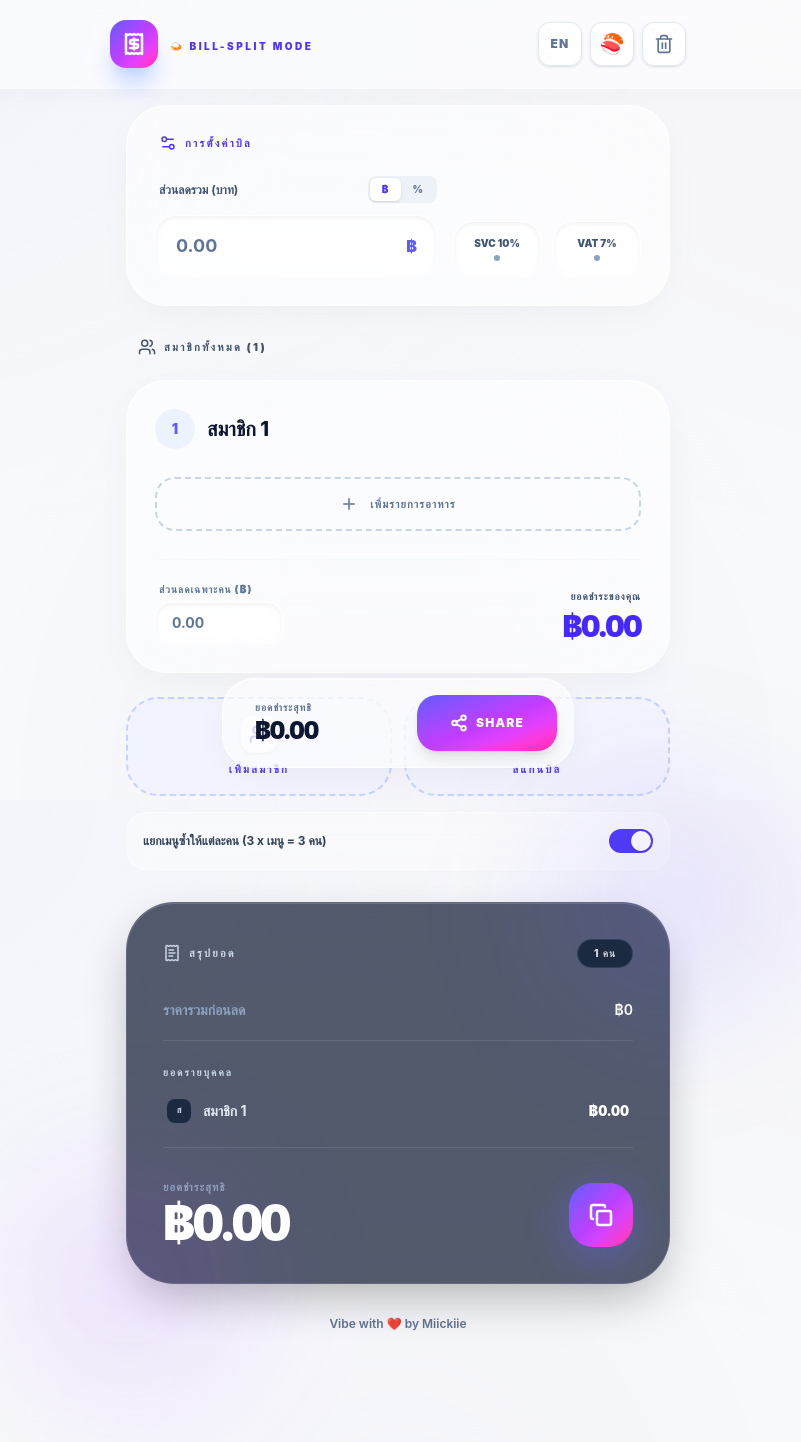
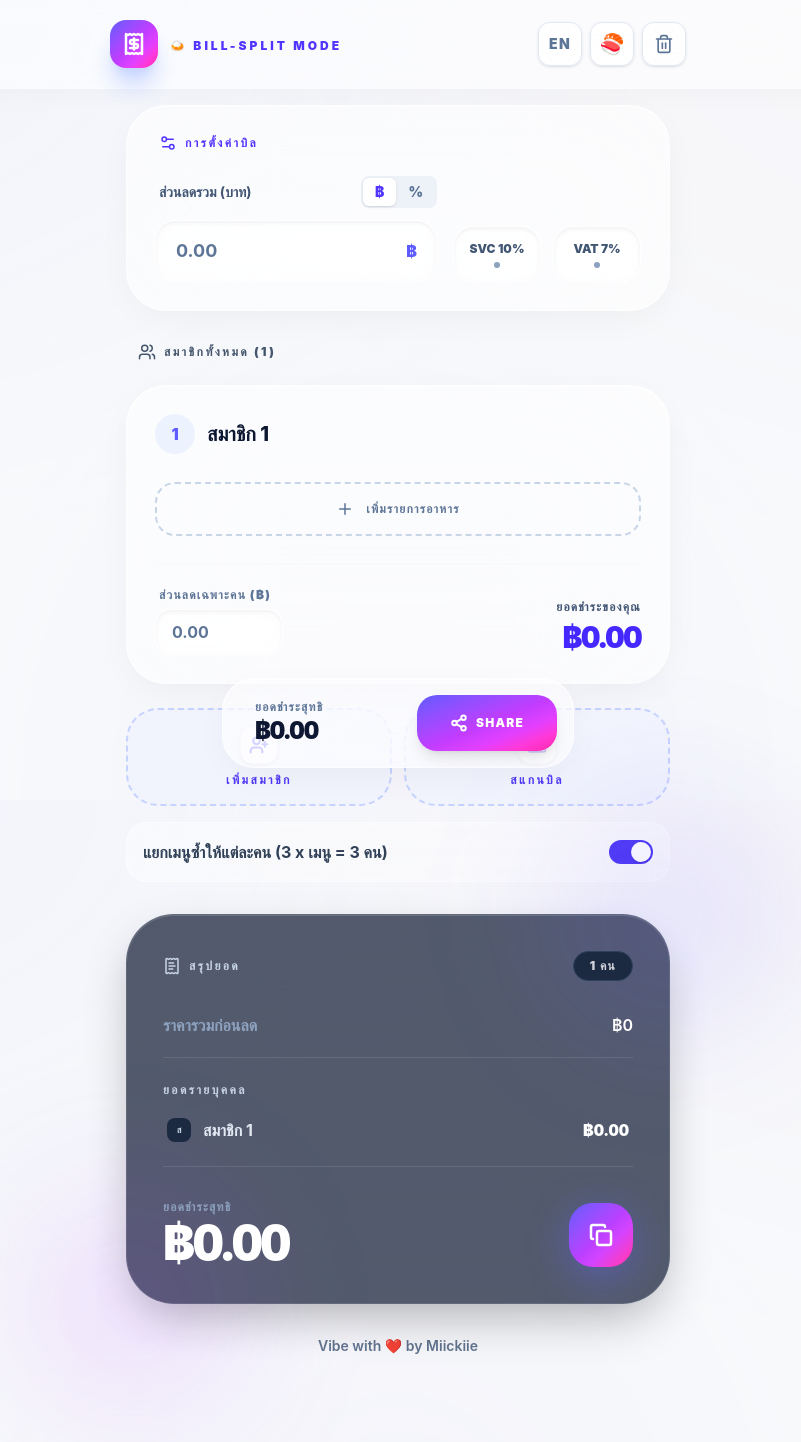
Before and after one commit to miickiie/mickey-bill-splitter, a React (Vite) app: page / in a window 1280 px wide. Shown: the top 1442 px of the page, without its empty margins (242-1043 px from the left). Built offline with nearby package versions, Linux system fonts and the light colour scheme.

Commit message:
style: improve typography and font sizing
Update font sizes for headers and language toggle buttons to improve readability across the UI.

```diff
--- a/src/App.tsx
+++ b/src/App.tsx
@@ -334,7 +334,7 @@ export default function App() {
               <Receipt size={24} strokeWidth={2.5} />
             </button>
             <div>
-              <p className="text-[10px] uppercase tracking-[0.25em] text-indigo-600 font-black mt-1">
+              <p className="text-xs uppercase tracking-[0.25em] text-indigo-600 font-black mt-1">
                 {settings.isSushiroMode ? `🍣 ${t('sushiroMode')}` : `🍛 ${t('smartSplitter')}`}
               </p>
             </div>
@@ -342,7 +342,7 @@ export default function App() {
           <div className="flex items-center gap-2">
             <button
               onClick={() => i18n.changeLanguage(i18n.language === 'th' ? 'en' : 'th')}
-              className="w-11 h-11 flex items-center justify-center shrink-0 rounded-xl border border-slate-200 bg-white/80 text-slate-500 hover:text-indigo-600 hover:bg-indigo-50 transition-colors text-xs font-black uppercase tracking-widest shadow-sm"
+              className="w-11 h-11 flex items-center justify-center shrink-0 rounded-xl border border-slate-200 bg-white/80 text-slate-500 hover:text-indigo-600 hover:bg-indigo-50 transition-colors text-sm font-black uppercase tracking-widest shadow-sm"
               title="Change Language"
             >
               {i18n.language === 'th' ? 'EN' : 'TH'}
@@ -393,18 +393,18 @@ export default function App() {
               </div>
               <div className="space-y-2">
                 <h3 className="font-black text-xl text-slate-900">{t('clearConfirmTitle')}</h3>
-                <p className="text-sm font-medium text-slate-500">{t('clearConfirmDesc')}</p>
+                <p className="text-base font-medium text-slate-500">{t('clearConfirmDesc')}</p>
               </div>
               <div className="grid grid-cols-2 gap-3">
                 <button
                   onClick={() => setShowResetConfirm(false)}
-                  className="py-4 bg-slate-100 text-slate-600 rounded-2xl font-bold text-sm transition-all"
+                  className="py-4 bg-slate-100 text-slate-600 rounded-2xl font-bold text-base transition-all"
                 >
                   {t('cancel')}
                 </button>
                 <button
                   onClick={resetAll}
-                  className="py-4 bg-rose-500 text-white rounded-2xl font-bold text-sm shadow-lg shadow-rose-200 transition-all hover:bg-rose-600"
+                  className="py-4 bg-rose-500 text-white rounded-2xl font-bold text-base shadow-lg shadow-rose-200 transition-all hover:bg-rose-600"
                 >
                   {t('clear')}
                 </button>
@@ -419,21 +419,21 @@ export default function App() {
         <section className="glass-card rounded-[2.5rem] p-7 space-y-6">
           <div className="flex items-center gap-2 text-indigo-600 px-1">
             <Settings2 size={18} />
-            <h2 className="text-[11px] font-black uppercase tracking-[0.2em]">{t('globalSettings')}</h2>
+            <h2 className="text-xs font-black uppercase tracking-[0.2em]">{t('globalSettings')}</h2>
           </div>
 
           <div className="flex flex-col sm:flex-row items-stretch sm:items-end gap-4">
             <div className="flex-[1.5] min-w-0 space-y-3">
               <div className="flex items-center justify-between ml-1">
-                <label className="text-xs font-bold text-slate-600">{t('sharedDiscount')}</label>
+                <label className="text-sm font-bold text-slate-600">{t('sharedDiscount')}</label>
                 <div className="flex bg-slate-200/50 p-0.5 rounded-lg shrink-0">
                   <button
                     onClick={() => setSettings({ ...settings, sharedDiscountType: 'amount' })}
-                    className={`px-3 py-1 rounded-md text-[10px] font-black transition-all ${settings.sharedDiscountType === 'amount' || !settings.sharedDiscountType ? 'bg-white text-indigo-600 shadow-sm' : 'text-slate-500 hover:text-slate-700'}`}
+                    className={`px-3 py-1 rounded-md text-sm font-black transition-all ${settings.sharedDiscountType === 'amount' || !settings.sharedDiscountType ? 'bg-white text-indigo-600 shadow-sm' : 'text-slate-500 hover:text-slate-700'}`}
                   >฿</button>
                   <button
                     onClick={() => setSettings({ ...settings, sharedDiscountType: 'percentage' })}
-                    className={`px-3 py-1 rounded-md text-[10px] font-black transition-all ${settings.sharedDiscountType === 'percentage' ? 'bg-white text-indigo-600 shadow-sm' : 'text-slate-500 hover:text-slate-700'}`}
+                    className={`px-3 py-1 rounded-md text-sm font-black transition-all ${settings.sharedDiscountType === 'percentage' ? 'bg-white text-indigo-600 shadow-sm' : 'text-slate-500 hover:text-slate-700'}`}
                   >%</button>
                 </div>
               </div>
@@ -461,7 +461,7 @@ export default function App() {
                     : 'glass-input text-slate-600 hover:text-slate-800'
                 }`}
               >
-                <span className="text-[10px] font-black uppercase leading-tight text-center relative z-10">SVC 10%</span>
+                <span className="text-xs font-black uppercase leading-tight text-center relative z-10">SVC 10%</span>
                 <div className={`w-1.5 h-1.5 rounded-full mt-1.5 transition-all relative z-10 ${settings.hasServiceCharge ? 'bg-white scale-125' : 'bg-slate-400'}`} />
               </button>
 
@@ -473,7 +473,7 @@ export default function App() {
                     : 'glass-input text-slate-600 hover:text-slate-800'
                 }`}
               >
-                <span className="text-[10px] font-black uppercase leading-tight text-center relative z-10">VAT 7%</span>
+                <span className="text-xs font-black uppercase leading-tight text-center relative z-10">VAT 7%</span>
                 <div className={`w-1.5 h-1.5 rounded-full mt-1.5 transition-all relative z-10 ${settings.hasVat ? 'bg-white scale-125' : 'bg-slate-400'}`} />
               </button>
             </div>
@@ -483,7 +483,7 @@ export default function App() {
         {/* Participants Content */}
         <div className="space-y-6">
           <div className="flex items-center justify-between px-3">
-            <h2 className="text-[11px] font-black uppercase tracking-[0.2em] text-slate-600 flex items-center gap-2">
+            <h2 className="text-xs font-black uppercase tracking-[0.2em] text-slate-600 flex items-center gap-2">
               <Users size={18} />
               {t('members')} ({people.length})
             </h2>
@@ -504,7 +504,7 @@ export default function App() {
                   <div className="flex items-center justify-between gap-4">
                     <div className="flex items-center gap-3 flex-1">
                       <div className="w-10 h-10 rounded-full bg-indigo-50 flex items-center justify-center text-indigo-500 shrink-0">
-                        <span className="text-sm font-black">{(people.indexOf(person) + 1)}</span>
+                        <span className="text-base font-black">{(people.indexOf(person) + 1)}</span>
                       </div>
                       <input
                         type="text"
@@ -542,7 +542,7 @@ export default function App() {
                                 type="text"
                                 value={item.name}
                                 onChange={(e) => updateItem(person.id, item.id, { name: e.target.value })}
-                                className="flex-1 min-w-0 text-sm bg-transparent border-none focus:ring-0 p-0 placeholder:text-slate-500 font-semibold text-slate-900"
+                                className="flex-1 min-w-0 text-base bg-transparent border-none focus:ring-0 p-0 placeholder:text-slate-500 font-semibold text-slate-900"
                                 placeholder={t('itemNamePlaceholder')}
                               />
                               <div className="relative group/price shrink-0">
@@ -551,10 +551,10 @@ export default function App() {
                                   inputMode="decimal"
                                   value={item.price || ''}
                                   onChange={(e) => updateItem(person.id, item.id, { price: Number(e.target.value) })}
-                                  className="w-20 sm:w-24 text-sm font-extrabold glass-input rounded-xl px-2 sm:px-3 py-2 focus:ring-2 focus:ring-indigo-500 text-right text-slate-900"
+                                  className="w-20 sm:w-24 text-base font-extrabold glass-input rounded-xl px-2 sm:px-3 py-2 focus:ring-2 focus:ring-indigo-500 text-right text-slate-900"
                                   placeholder="0"
                                 />
-                                <span className="absolute -left-3 sm:-left-3.5 top-1/2 -translate-y-1/2 text-[10px] text-indigo-500 font-black">฿</span>
+                                <span className="absolute -left-3 sm:-left-3.5 top-1/2 -translate-y-1/2 text-sm text-indigo-500 font-black">฿</span>
                               </div>
                               <button
                                 onClick={() => removeItem(person.id, item.id)}
@@ -571,7 +571,7 @@ export default function App() {
                           className="w-full py-4 border-2 border-dashed border-slate-300 rounded-[1.25rem] text-slate-500 hover:border-indigo-400 hover:text-indigo-600 hover:bg-indigo-50/50 transition-all flex items-center justify-center gap-3 group/add"
                         >
                           <Plus size={18} className="group-hover/add:scale-125 transition-transform" />
-                          <span className="text-[11px] font-black uppercase tracking-widest">{t('addItem')}</span>
+                          <span className="text-xs font-black uppercase tracking-widest">{t('addItem')}</span>
                         </button>
                       </>
                     ) : (
@@ -585,7 +585,7 @@ export default function App() {
                           { color: 'black' as const, emoji: '⚫️', label: '100' }
                         ].map((p) => (
                           <div key={p.color} className="flex flex-col items-center gap-2">
-                            <span className="text-[10px] font-black text-slate-600">{p.label}฿</span>
+                            <span className="text-sm font-black text-slate-600">{p.label}฿</span>
                             <button
                               onClick={() => updatePlateCount(person.id, p.color, 1)}
                               className="w-full aspect-square rounded-2xl bg-white/50 backdrop-blur-md border border-white flex items-center justify-center text-xl hover:bg-white hover:border-indigo-200 hover:shadow-sm active:scale-95 transition-all relative overflow-hidden group shadow-[0_2px_8px_rgba(0,0,0,0.02)]"
@@ -602,7 +602,7 @@ export default function App() {
                               >
                                 <Minus size={10} />
                               </button>
-                              <span className="text-sm font-black text-slate-900 w-4 text-center">{person.plates?.[p.color] || 0}</span>
+                              <span className="text-base font-black text-slate-900 w-4 text-center">{person.plates?.[p.color] || 0}</span>
                             </div>
                           </div>
                         ))}
@@ -612,20 +612,20 @@ export default function App() {
 
                   <div className="pt-6 border-t border-slate-50 flex items-end justify-between">
                     <div className="space-y-2">
-                      <label className="text-[10px] font-black text-slate-500 uppercase tracking-widest leading-none block ml-1">{t('individualDiscount')}</label>
+                      <label className="text-xs font-black text-slate-500 uppercase tracking-widest leading-none block ml-1">{t('individualDiscount')}</label>
                       <div className="relative w-32 group/disc">
                         <input
                           type="number"
                           inputMode="decimal"
                           value={person.individualDiscount || ''}
                           onChange={(e) => updateIndividualDiscount(person.id, Number(e.target.value))}
-                          className="w-full text-sm font-bold glass-input rounded-[1rem] px-4 py-2.5 placeholder:text-slate-500 text-slate-900"
+                          className="w-full text-base font-bold glass-input rounded-[1rem] px-4 py-2.5 placeholder:text-slate-500 text-slate-900"
                           placeholder="0.00"
                         />
                       </div>
                     </div>
                     <div className="text-right">
-                      <p className="text-[10px] font-black text-slate-600 uppercase tracking-widest mb-1">{t('yourTotal')}</p>
+                      <p className="text-xs font-black text-slate-600 uppercase tracking-widest mb-1">{t('yourTotal')}</p>
                       <p className="text-3xl font-black text-indigo-700 tabular-nums tracking-tighter">
                         ฿{breakdown.peopleTotals.find(pt => pt.personId === person.id)?.finalShare.toLocaleString(undefined, { minimumFractionDigits: 2, maximumFractionDigits: 2 })}
                       </p>
@@ -645,7 +645,7 @@ export default function App() {
                   <div className="p-2 bg-white rounded-xl shadow-sm border border-indigo-50 text-indigo-500">
                     <UserPlus size={20} strokeWidth={2.5} />
                   </div>
-                  <span className="text-[11px] font-black uppercase tracking-[0.2em] text-center">{t('addMember')}</span>
+                  <span className="text-xs font-black uppercase tracking-[0.2em] text-center">{t('addMember')}</span>
                 </button>
 
                 <button
@@ -662,7 +662,7 @@ export default function App() {
                       <Camera size={20} strokeWidth={2.5} />
                     )}
                   </div>
-                  <span className="text-[11px] font-black uppercase tracking-[0.2em] text-center">{isScanning ? t('scanning') : t('scanReceipt')}</span>
+                  <span className="text-xs font-black uppercase tracking-[0.2em] text-center">{isScanning ? t('scanning') : t('scanReceipt')}</span>
                 </button>
                 <input
                   type="file"
@@ -674,7 +674,7 @@ export default function App() {
               </div>
 
               <div className="flex items-center justify-between bg-white/40 backdrop-blur-md p-4 rounded-[1.25rem] border border-white/50">
-                <label className="text-[11px] sm:text-xs font-bold text-slate-700 select-none cursor-pointer pr-4 leading-relaxed" htmlFor="splitQuantitiesToggle">
+                <label className="text-sm sm:text-base font-bold text-slate-700 select-none cursor-pointer pr-4 leading-relaxed" htmlFor="splitQuantitiesToggle">
                   {t('splitQuantitiesOption')}
                 </label>
                 <button
@@ -697,16 +697,16 @@ export default function App() {
           <div className="absolute bottom-0 left-0 w-64 h-64 bg-purple-500/10 rounded-full -ml-32 -mb-32 blur-3xl pointer-events-none" />
 
           <div className="flex items-center justify-between relative z-10">
-            <h3 className="text-[11px] font-black uppercase tracking-[0.2em] flex items-center gap-2 text-slate-300">
+            <h3 className="text-xs font-black uppercase tracking-[0.2em] flex items-center gap-2 text-slate-300">
               <ReceiptText size={18} />
               {t('summary')}
             </h3>
-            <div className="px-4 py-1.5 bg-slate-800 rounded-full text-[10px] font-black text-white/80 uppercase tracking-widest border border-slate-700">
+            <div className="px-4 py-1.5 bg-slate-800 rounded-full text-xs font-black text-white/80 uppercase tracking-widest border border-slate-700">
               {people.length} {t('persons')}
             </div>
           </div>
 
-          <div className="space-y-5 text-sm font-semibold relative z-10">
+          <div className="space-y-5 text-base font-semibold relative z-10">
             <div className="flex justify-between items-center text-slate-400">
               <span>{t('subtotal')}</span>
               <span className="text-white">฿{breakdown.subtotal.toLocaleString()}</span>
@@ -737,7 +737,7 @@ export default function App() {
             )}
 
             <div className="pt-6 border-t border-white/10 space-y-4">
-              <h4 className="text-[10px] font-black uppercase tracking-[0.2em] text-slate-300">{t('individualTotals')}</h4>
+              <h4 className="text-xs font-black uppercase tracking-[0.2em] text-slate-300">{t('individualTotals')}</h4>
               <div className="grid grid-cols-1 gap-3">
                 {people.map(p => {
                   const pt = breakdown.peopleTotals.find(total => total.personId === p.id);
@@ -748,9 +748,9 @@ export default function App() {
                         <div className="w-6 h-6 rounded-lg bg-slate-800 flex items-center justify-center text-[9px] font-black text-slate-300 group-hover:text-indigo-400 transition-colors">
                           {p.name.charAt(0)}
                         </div>
-                        <span className="text-sm font-bold text-slate-200 group-hover:text-white transition-colors">{p.name}</span>
+                        <span className="text-base font-bold text-slate-200 group-hover:text-white transition-colors">{p.name}</span>
                       </div>
-                      <span className="text-sm font-black text-white tabular-nums">฿{pt.finalShare.toLocaleString(undefined, { minimumFractionDigits: 2, maximumFractionDigits: 2 })}</span>
+                      <span className="text-base font-black text-white tabular-nums">฿{pt.finalShare.toLocaleString(undefined, { minimumFractionDigits: 2, maximumFractionDigits: 2 })}</span>
                     </div>
                   );
                 })}
@@ -759,7 +759,7 @@ export default function App() {
 
             <div className="pt-8 border-t border-white/10 flex justify-between items-end">
               <div>
-                <p className="text-[11px] font-black uppercase tracking-widest text-slate-400 mb-1">{t('netTotal')}</p>
+                <p className="text-xs font-black uppercase tracking-widest text-slate-400 mb-1">{t('netTotal')}</p>
                 <div className="text-5xl font-black text-white tracking-tighter tabular-nums leading-none">
                   ฿{breakdown.grandTotal.toLocaleString(undefined, { minimumFractionDigits: 2, maximumFractionDigits: 2 })}
                 </div>
@@ -784,7 +784,7 @@ export default function App() {
       </main>
 
       <div className="text-center pb-8 pt-4">
-        <p className="text-xs font-semibold text-slate-500">
+        <p className="text-sm font-semibold text-slate-500">
           {t('credit')}
         </p>
       </div>
@@ -793,7 +793,7 @@ export default function App() {
       <footer className="fixed bottom-8 left-1/2 -translate-x-1/2 z-40 w-full max-w-sm px-4">
         <div className="glass-card rounded-[2rem] p-4 flex items-center justify-between gap-6">
           <div className="pl-4">
-            <p className="text-[10px] font-black text-slate-500 uppercase tracking-widest">{t('netTotal')}</p>
+            <p className="text-xs font-black text-slate-500 uppercase tracking-widest">{t('netTotal')}</p>
             <p className="text-2xl font-black text-slate-900 tabular-nums tracking-tighter">
               ฿{breakdown.grandTotal.toLocaleString(undefined, { minimumFractionDigits: 2, maximumFractionDigits: 2 })}
             </p>
```
